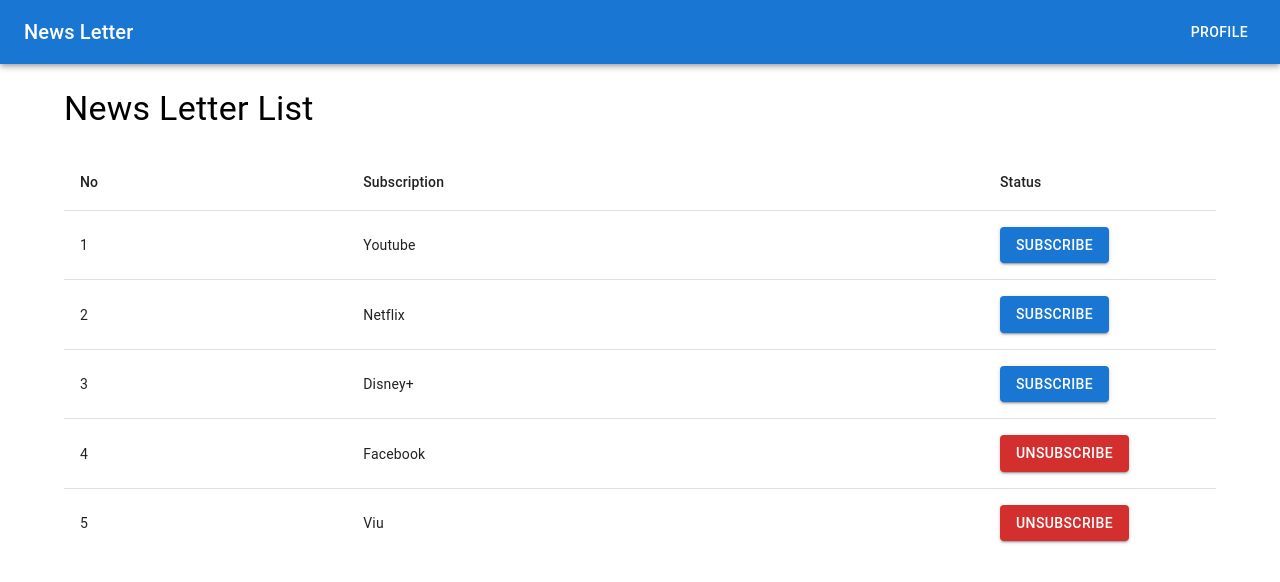
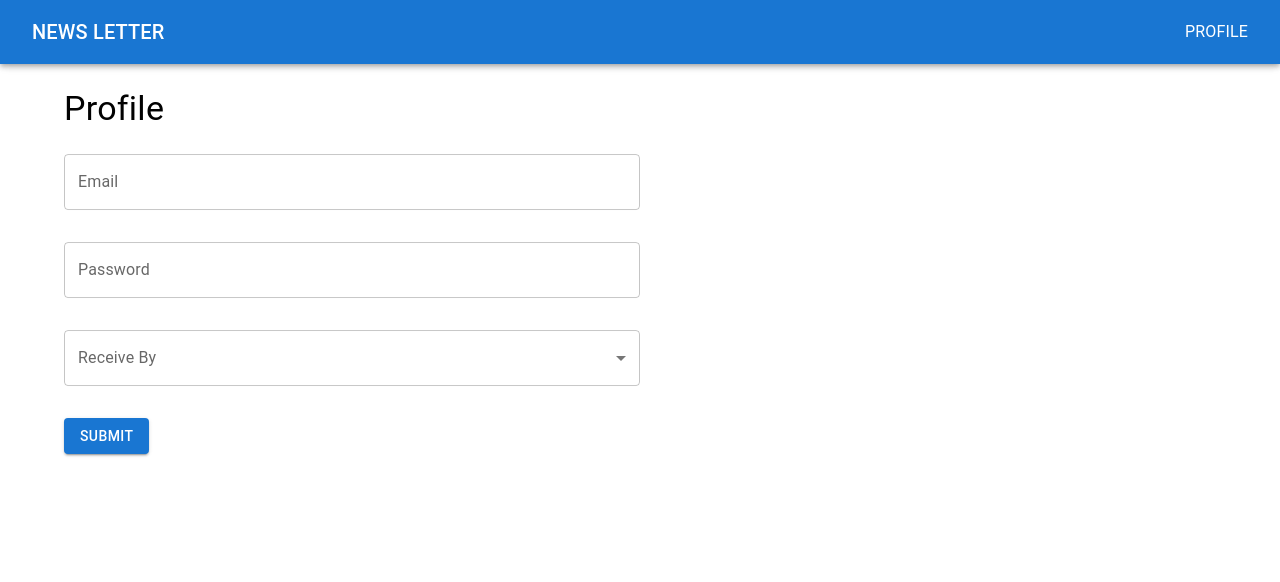
Before and after one commit to hitsamtiammar/altitudes-frontend-test, a React (Create React App) app: page /profile in a window 1280 px wide. Shown: the top 582 px of the page. Built offline with nearby package versions, Linux system fonts and the light colour scheme.

Commit message:
initiate profile  page, navigation and set animated container

```diff
--- a/package.json
+++ b/package.json
@@ -6,6 +6,7 @@
     "@emotion/react": "^11.11.1",
     "@emotion/styled": "^11.11.0",
     "@mui/material": "^5.14.12",
+    "@reduxjs/toolkit": "^1.9.7",
     "@testing-library/jest-dom": "^5.17.0",
     "@testing-library/react": "^13.4.0",
     "@testing-library/user-event": "^13.5.0",
@@ -13,8 +14,11 @@
     "@types/node": "^16.18.58",
     "@types/react": "^18.2.25",
     "@types/react-dom": "^18.2.11",
+    "framer-motion": "^10.16.4",
     "react": "^18.2.0",
     "react-dom": "^18.2.0",
+    "react-redux": "^8.1.3",
+    "react-router-dom": "^5.2.0",
     "react-scripts": "5.0.1",
     "web-vitals": "^2.1.4"
   },
@@ -41,6 +45,7 @@
   },
   "devDependencies": {
     "@craco/craco": "^7.1.0",
+    "@types/react-router-dom": "^5.3.3",
     "@typescript-eslint/eslint-plugin": "^6.7.4",
     "@typescript-eslint/parser": "^6.7.4",
     "eslint": "^8.51.0",
--- a/src/App.tsx
+++ b/src/App.tsx
@@ -1,16 +1,11 @@
 import React from 'react';
 import styles from './App.module.css';
-import MyAppBar from './layout/MyAppBar';
-import { Container } from '@mui/material';
-import Home from './pages/Home';
+import MainNavigation from '@/navigation/MainNavigation';
 
 function App() {
   return (
     <div className={styles.App}>
-      <MyAppBar />
-      <Container>
-        <Home />
-      </Container>
+      <MainNavigation />
     </div>
   );
 }
--- /dev/null
+++ b/src/components/AnimatedContainer/index.tsx
@@ -0,0 +1,24 @@
+import React, { useEffect } from 'react';
+import PropTypes from 'prop-types';
+import { Prompt } from 'react-router-dom';
+import { motion } from 'framer-motion';
+
+export interface AnimetedContainerProps extends React.ComponentProps<typeof motion.div> {}
+
+export default function AnimatedContainer({ children, ...props }: AnimetedContainerProps) {
+  return (
+    <motion.div
+      initial={{ opacity: 0, y: 100 }}
+      animate={{ opacity: 1, y: 0 }}
+      exit={{ opacity: 0, y: -100 }}
+      transition={{
+        type: 'tween',
+        ease: 'anticipate',
+        duration: 0.7,
+      }}
+      {...props}
+    >
+      {children}
+    </motion.div>
+  );
+}
--- a/src/layout/MyAppBar/index.tsx
+++ b/src/layout/MyAppBar/index.tsx
@@ -1,14 +1,19 @@
 import React from 'react';
 import { AppBar, Button, Toolbar, Typography } from '@mui/material';
+import { NavLink } from 'react-router-dom';
 
 export default function MyAppBar() {
   return (
     <AppBar color="primary" position="sticky">
-      <Toolbar>
-        <Typography variant="h6" component="div" sx={{ flexGrow: 1 }}>
-          News Letter
-        </Typography>
-        <Button color="inherit">Profile</Button>
+      <Toolbar sx={{ justifyContent: 'space-between' }}>
+        <Button component={NavLink} to="/" color="inherit">
+          <Typography variant="h6" component="div">
+            News Letter
+          </Typography>
+        </Button>
+        <Button component={NavLink} to="/profile" color="inherit">
+          <Typography component="div">Profile</Typography>
+        </Button>
       </Toolbar>
     </AppBar>
   );
--- /dev/null
+++ b/src/navigation/MainNavigation/index.tsx
@@ -0,0 +1,30 @@
+import React, { Suspense, lazy } from 'react';
+import MyAppBar from '@/layout/MyAppBar';
+import { Container } from '@mui/material';
+import { AnimatePresence } from 'framer-motion';
+import { BrowserRouter, Switch, Route } from 'react-router-dom';
+
+const Home = lazy(() => import('@/pages/Home'));
+const Profile = lazy(() => import('@/pages/Profile'));
+
+export default function MainNavigation() {
+  return (
+    <BrowserRouter>
+      <AnimatePresence>
+        <MyAppBar />
+        <Container>
+          <Suspense fallback={<div>Loading</div>}>
+            <Switch>
+              <Route path="/" exact>
+                <Home />
+              </Route>
+              <Route path="/profile" exact>
+                <Profile />
+              </Route>
+            </Switch>
+          </Suspense>
+        </Container>
+      </AnimatePresence>
+    </BrowserRouter>
+  );
+}
--- a/src/pages/Home/index.tsx
+++ b/src/pages/Home/index.tsx
@@ -6,20 +6,22 @@
 import TableHead from '@mui/material/TableHead';
 import TableRow from '@mui/material/TableRow';
 import Grid from '@mui/material/Grid';
-import { Typography } from '@mui/material';
+import { Checkbox, Typography } from '@mui/material';
 import styles from './styles.module.css';
-import ButtonHover from '@/components/HoverButton';
+import AnimatedContainer from '@/components/AnimatedContainer';
+import { NavLink } from 'react-router-dom';
+import { ReceiveBy } from '../Profile/interfaces';
 
-function createData(name: string, isSubscribe: boolean) {
-  return { name, isSubscribe };
+function createData(name: string, receiveBy: ReceiveBy, isSubscribe: boolean) {
+  return { name, receiveBy, isSubscribe };
 }
 
 const rows = [
-  createData('Youtube', true),
-  createData('Netflix', true),
-  createData('Disney+', true),
-  createData('Facebook', false),
-  createData('Viu', false),
+  createData('Netflix', ReceiveBy.DAILY, true),
+  createData('Youtube Premium', ReceiveBy.DAILY, false),
+  createData('Viu', ReceiveBy.DAILY, true),
+  createData('Disney+', ReceiveBy.WEEKLY, false),
+  createData('Vidio+', ReceiveBy.MONTLY, true),
 ];
 
 export default function Home() {
@@ -29,11 +31,9 @@
         <Table sx={{ minWidth: 650 }} aria-label="simple table">
           <TableHead>
             <TableRow>
-              <TableCell className={styles.tableHead}>No</TableCell>
-              <TableCell className={styles.tableHead}>Subscription</TableCell>
-              <TableCell className={styles.tableHead} width={200}>
-                Status
-              </TableCell>
+              <TableCell sx={{ fontWeight: 600 }}>No</TableCell>
+              <TableCell sx={{ fontWeight: 600 }}>Email</TableCell>
+              <TableCell sx={{ fontWeight: 600 }}>Subscription Status</TableCell>
             </TableRow>
           </TableHead>
           <TableBody>
@@ -43,13 +43,8 @@
                 <TableCell component="th" scope="row">
                   {row.name}
                 </TableCell>
-                <TableCell>
-                  <ButtonHover
-                    btnType={row.isSubscribe ? 'type_1' : 'type_2'}
-                    text="Subscribe"
-                    onHoverText="UnSubscribe"
-                    variant="contained"
-                  />
+                <TableCell component="th" scope="row">
+                  <Checkbox checked={row.isSubscribe} disabled />
                 </TableCell>
               </TableRow>
             ))}
@@ -60,11 +55,13 @@
   }
 
   return (
-    <Grid container>
-      <Typography marginBottom={3} marginTop={3} variant="h4">
-        News Letter List
-      </Typography>
-      {renderTable()}
-    </Grid>
+    <AnimatedContainer>
+      <Grid container>
+        <Typography marginBottom={3} marginTop={3} variant="h4">
+          User List
+        </Typography>
+        {renderTable()}
+      </Grid>
+    </AnimatedContainer>
   );
 }
--- /dev/null
+++ b/src/pages/Profile/index.tsx
@@ -0,0 +1,75 @@
+import React from 'react';
+import AnimatedContainer from '@/components/AnimatedContainer';
+import Typography from '@mui/material/Typography';
+import Grid from '@mui/material/Grid';
+import TextField, { TextFieldProps } from '@mui/material/TextField';
+import Box from '@mui/material/Box';
+import MenuItem from '@mui/material/MenuItem';
+import { ReceiveBy } from './interfaces';
+import Button from '@mui/material/Button';
+
+const receiveBy = [
+  {
+    value: ReceiveBy.DAILY,
+    label: 'Daily',
+  },
+  {
+    value: ReceiveBy.WEEKLY,
+    label: 'Weekly',
+  },
+  {
+    value: ReceiveBy.MONTLY,
+    label: 'Monthly',
+  },
+];
+
+export default function Pofile() {
+  function renderField(
+    props: TextFieldProps & {
+      children?: React.ReactNode;
+    },
+  ) {
+    return (
+      <TextField sx={{ width: '100%', marginBottom: '2rem' }} variant="outlined" {...props}>
+        {props.children}
+      </TextField>
+    );
+  }
+
+  return (
+    <AnimatedContainer>
+      <Grid container direction="column">
+        <Typography marginBottom={3} marginTop={3} variant="h4">
+          Profile
+        </Typography>
+        <Box
+          sx={{
+            width: {
+              md: '50%',
+              sm: '100%',
+            },
+          }}
+        >
+          {renderField({
+            label: 'Email',
+          })}
+          {renderField({
+            label: 'Password',
+          })}
+          {renderField({
+            label: 'Receive By',
+            select: true,
+            children: receiveBy.map((option) => (
+              <MenuItem key={option.value} value={option.value}>
+                {option.label}
+              </MenuItem>
+            )),
+          })}
+          <Button color="primary" variant="contained">
+            Submit
+          </Button>
+        </Box>
+      </Grid>
+    </AnimatedContainer>
+  );
+}
--- /dev/null
+++ b/src/pages/Profile/interfaces.ts
@@ -0,0 +1,5 @@
+export enum ReceiveBy {
+  DAILY = 'Daily',
+  MONTLY = 'Monthly',
+  WEEKLY = 'Weekly',
+}
```
Also changed, not shown: src/navigation/index.ts (added), 1 other file (tests, documents, lock files or other folders).
